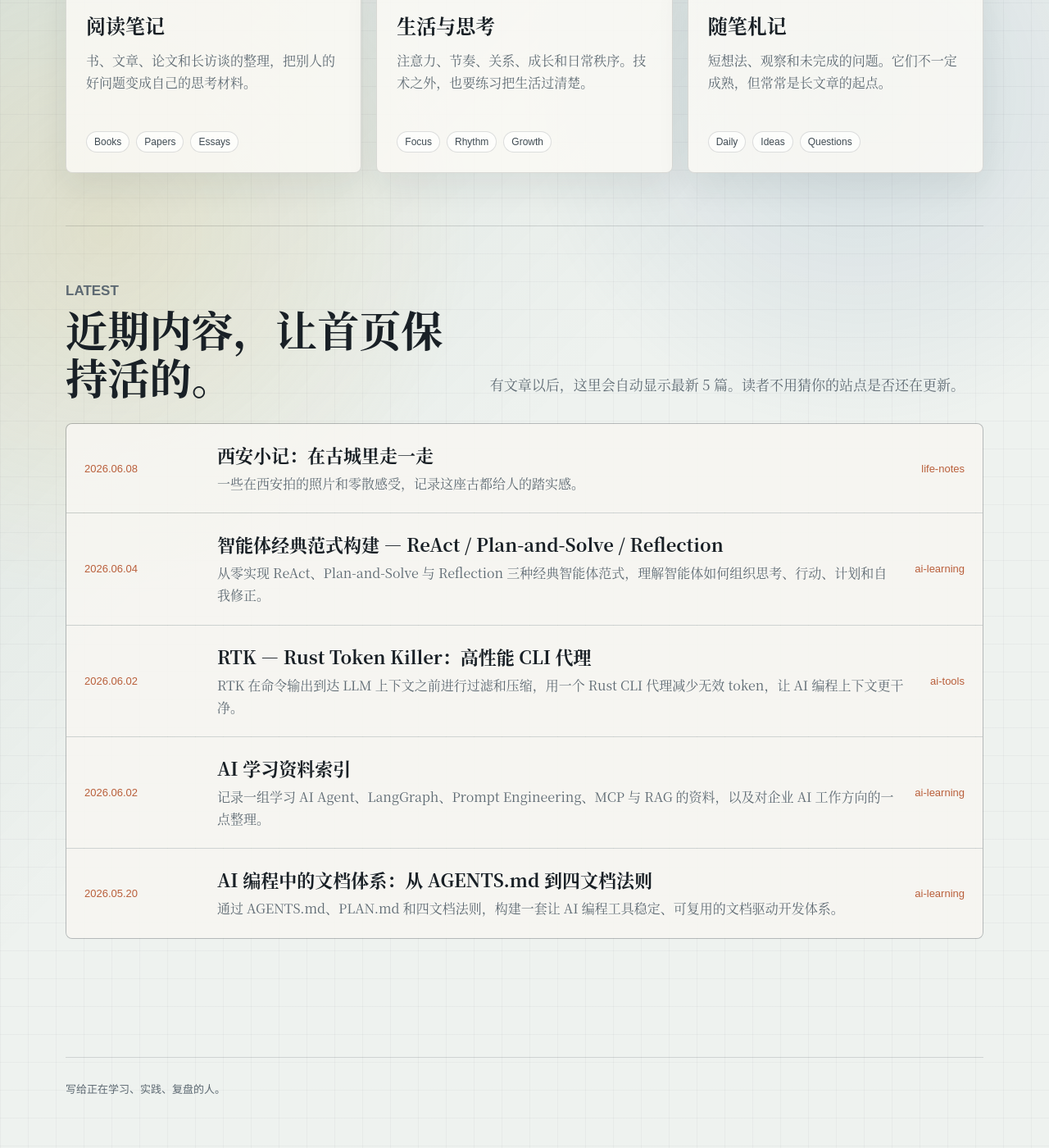
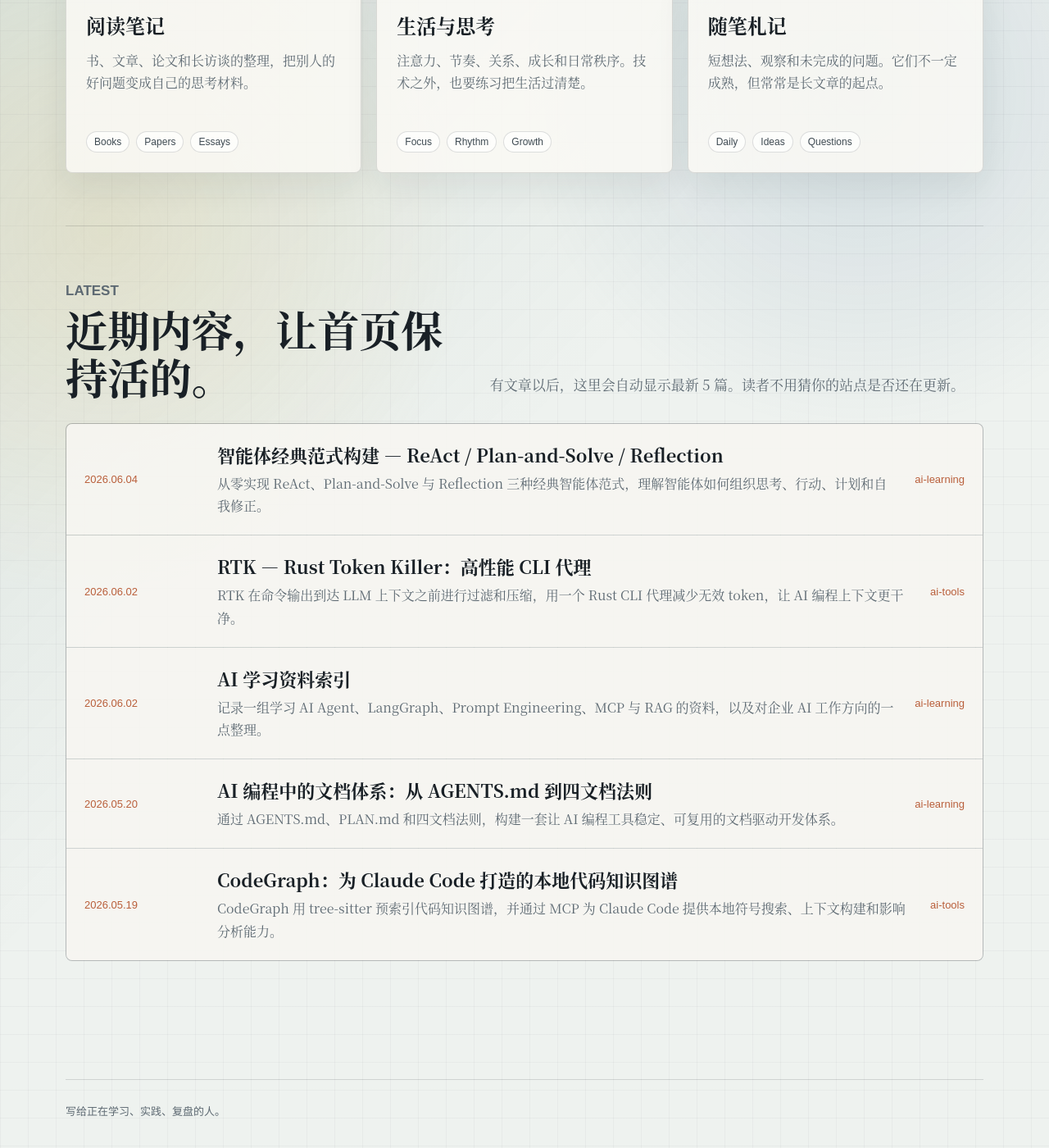
Before and after one commit to zengxianming01/zengxianming01.github.io, a Jekyll site: the page built from index.html, in a window 1280 px wide and 1400 px high, scrolled down 1935 px. Shown: the whole window at 82% size. Built offline with Jekyll 4.4.1, drawn with Linux system fonts in a browser that asks for light colours.

```diff
--- a/_posts/2026-06-08-xian-travel.md
+++ b/_posts/2026-05-4-xian-travel.md
@@ -1,7 +1,7 @@
 ---
 layout: post
 title: "西安小记：在古城里走一走"
-date: 2026-06-08
+date: 2026-05-04
 category: life-notes
 tags:
   - 旅行
```
